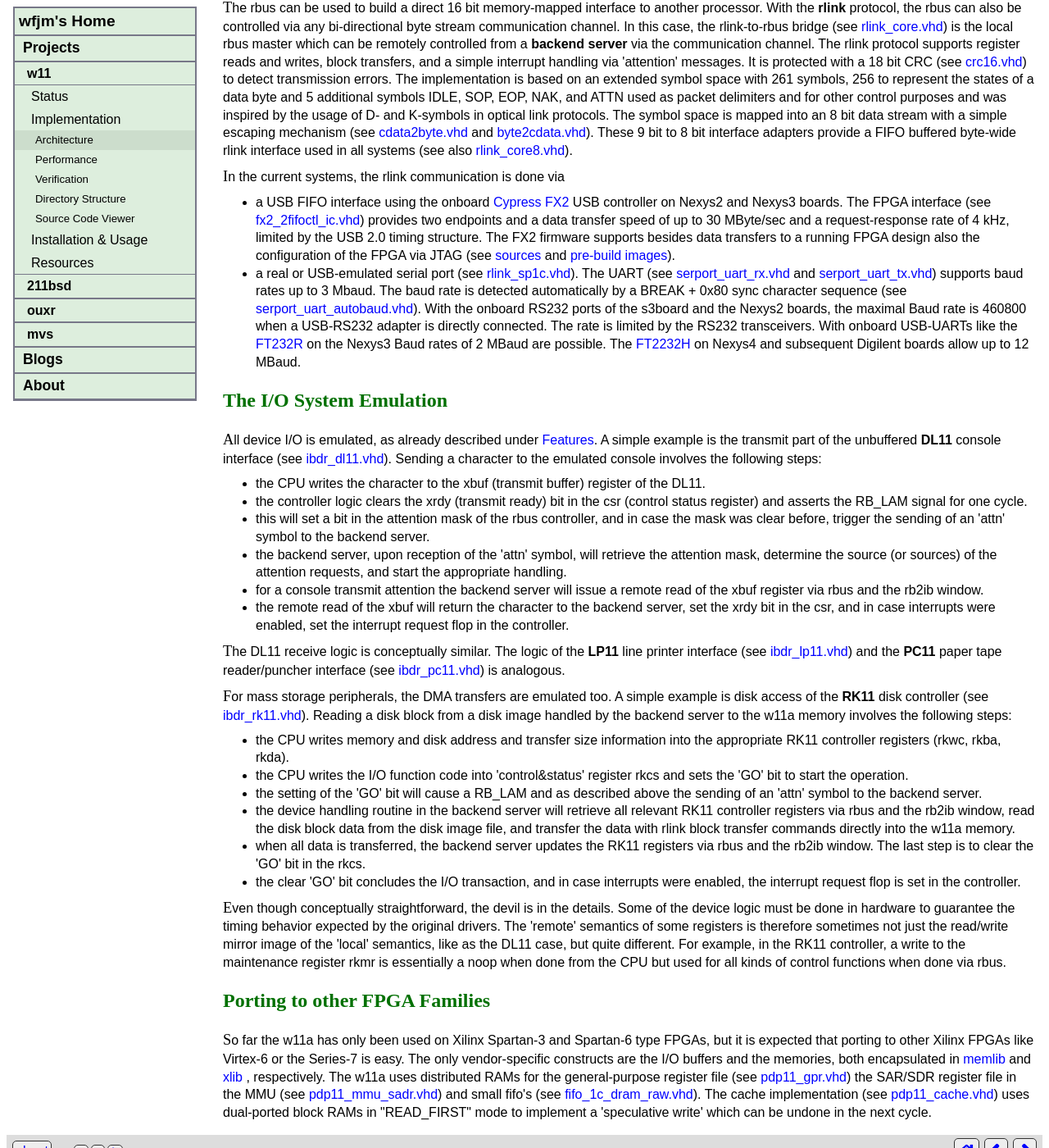
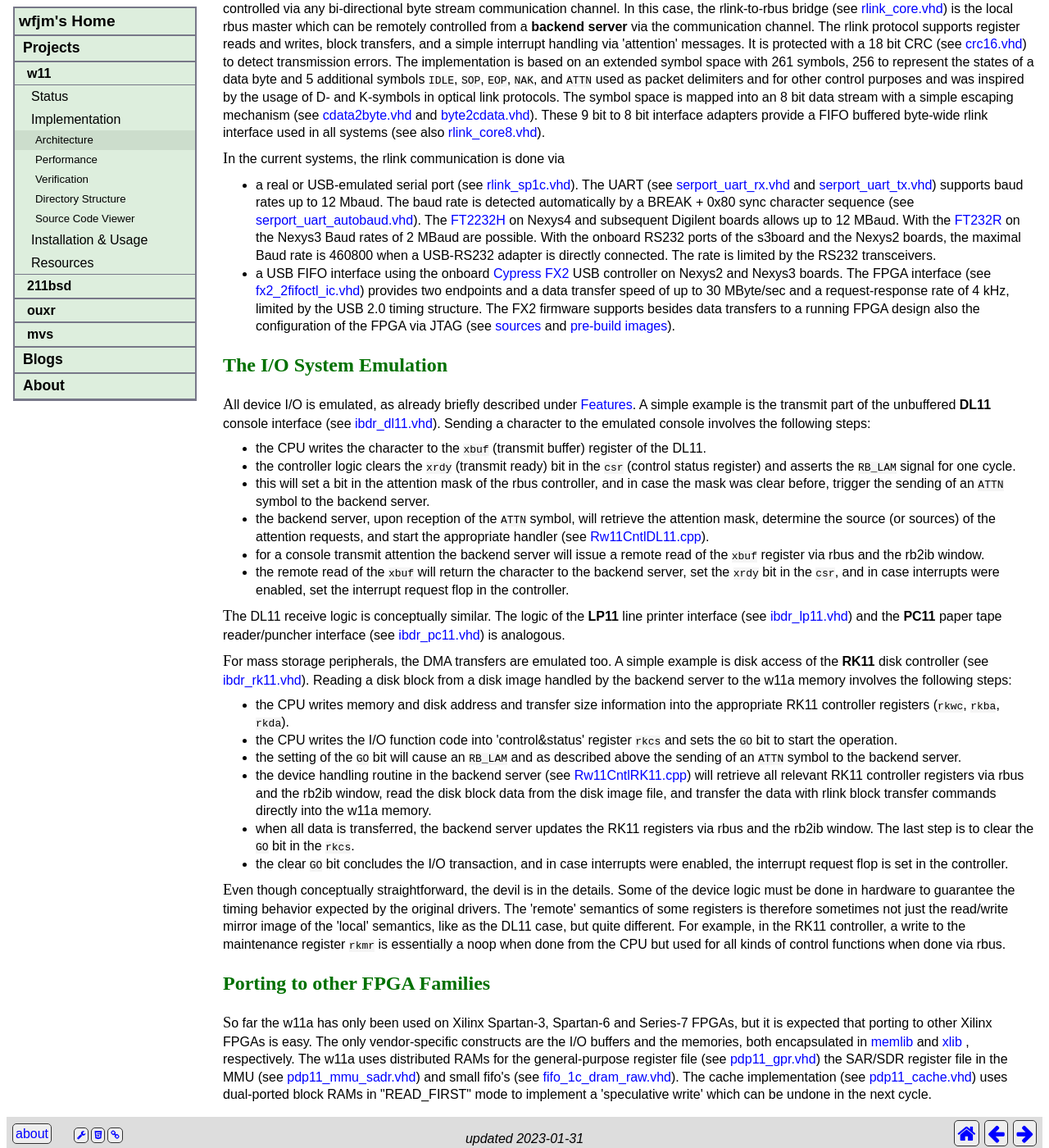
Before and after one commit to wfjm/wfjm.github.io, a Jekyll site: the page built from home/w11/impl/architecture.html, in a window 1280 px wide and 1400 px high, scrolled down 1177 px. Shown: the whole window at 82% size. Built offline with Jekyll 4.4.1, drawn with Linux system fonts in a browser that asks for light colours; some of the changed text lies outside the part shown.

Commit message:
update architecture description

```diff
--- a/home/w11/impl/architecture.html
+++ b/home/w11/impl/architecture.html
@@ -2,7 +2,7 @@
 title:  "Architecture"
 #
 my:
-  changedate: 2022-12-22
+  changedate: 2023-01-31
 ---
 
 {% capture caption_Fig_I_1 %}
@@ -120,8 +120,8 @@ the Digilent boards
 (see <a href="{{site.my.w11.blob}}/rtl/bplib/bpgen/sn_humanio_rbus.vhd">
     sn_humanio_rbus.vhd</a>).
 The rbus has a simple interrupt mechanism. A slave can ask for 'attention' by
-asserting the LAM signal for a cycle (side note: LAM for 'look-at-me' is a
-retro pun on
+asserting the <code>LAM</code> signal for a cycle (side note: LAM for
+'look-at-me' is a retro pun on
 <a href="https://en.wikipedia.org/wiki/Computer_Automated_Measurement_and_Control">
   CAMAC</a>,
 an instrumentation standard very often used with a PDP-11 in DAQ systems).
@@ -140,7 +140,8 @@ handling via 'attention' messages. It is protected with a 18 bit CRC (see
 <a href="{{site.my.w11.blob}}/rtl/vlib/comlib/crc16.vhd">crc16.vhd</a>)
 to detect transmission errors. The implementation is based on an extended symbol
 space with 261 symbols, 256 to represent the states of a data byte and 5
-additional symbols IDLE, SOP, EOP, NAK, and ATTN used as packet delimiters
+additional symbols <code>IDLE</code>, <code>SOP</code>, <code>EOP</code>,
+<code>NAK</code>, and <code>ATTN</code> used as packet delimiters
 and for other control purposes and was inspired by the usage of D- and
 K-symbols in optical link protocols. The symbol space is mapped into an
 8 bit data stream with a simple escaping mechanism (see
@@ -159,6 +160,28 @@ rlink interface used in all systems
 In the current systems, the rlink communication is done via
 </p>
 <ul>
+  <li> a real or USB-emulated serial port (see
+    <a href="{{site.my.w11.blob}}/rtl/vlib/rlink/rlink_sp1c.vhd">
+      rlink_sp1c.vhd</a>).
+    The UART (see
+    <a href="{{site.my.w11.blob}}/rtl/vlib/serport/serport_uart_rx.vhd">
+      serport_uart_rx.vhd</a>
+    and
+    <a href="{{site.my.w11.blob}}/rtl/vlib/serport/serport_uart_tx.vhd">
+      serport_uart_tx.vhd</a>)
+    supports baud rates up to 12 Mbaud. The baud rate is detected automatically
+    by a BREAK + 0x80 sync character sequence (see
+    <a href="{{site.my.w11.blob}}/rtl/vlib/serport/serport_uart_autobaud.vhd">
+      serport_uart_autobaud.vhd</a>).
+    The <a href="https://www.ftdichip.com/Products/ICs/FT2232H.html">FT2232H</a>
+    on Nexys4 and subsequent Digilent boards allows up to 12 MBaud.
+    With the
+    <a href="https://www.ftdichip.com/Products/ICs/FT232R.htm">FT232R</a>
+    on the Nexys3 Baud rates of 2 MBaud are possible.
+    With the onboard RS232 ports of the s3board and the Nexys2 boards, the
+    maximal Baud rate is 460800 when a USB-RS232 adapter is directly
+    connected. The rate  is limited by the RS232 transceivers.
+  </li>
   <li> a USB FIFO interface using the onboard
     <a href="http://www.cypress.com/products/ez-usb-fx2lp">
       Cypress FX2</a> USB controller
@@ -174,34 +197,11 @@ In the current systems, the rlink communication is done via
     <a href="{{site.my.w11.tree}}/tools/fx2/bin">pre-build images</a>).
   </li>
 
-  <li> a real or USB-emulated serial port (see
-    <a href="{{site.my.w11.blob}}/rtl/vlib/rlink/rlink_sp1c.vhd">
-      rlink_sp1c.vhd</a>).
-    The UART (see
-    <a href="{{site.my.w11.blob}}/rtl/vlib/serport/serport_uart_rx.vhd">
-      serport_uart_rx.vhd</a>
-    and
-    <a href="{{site.my.w11.blob}}/rtl/vlib/serport/serport_uart_tx.vhd">
-      serport_uart_tx.vhd</a>)
-    supports baud rates up to 3 Mbaud. The baud rate is detected automatically
-    by a BREAK + 0x80 sync character sequence (see
-    <a href="{{site.my.w11.blob}}/rtl/vlib/serport/serport_uart_autobaud.vhd">
-      serport_uart_autobaud.vhd</a>).
-    With the onboard RS232 ports of the s3board and the Nexys2 boards, the
-    maximal Baud rate is 460800 when a USB-RS232 adapter is directly
-    connected. The rate  is limited by the RS232 transceivers. With
-    onboard USB-UARTs like the
-    <a href="https://www.ftdichip.com/Products/ICs/FT232R.htm">FT232R</a>
-    on the Nexys3 Baud rates of 2 MBaud are possible. The
-    <a href="https://www.ftdichip.com/Products/ICs/FT2232H.html">FT2232H</a>
-    on Nexys4 and subsequent Digilent boards allow up to 12 MBaud.
-  </li>
-
 </ul>
 
 <h2 id="h_io_emulation">The I/O System Emulation</h2>
 <p>
-All device I/O is emulated, as already described under
+All device I/O is emulated, as already briefly described under
 <a href="/home/w11/impl/">Features</a>.
 A simple example is the transmit part
 of the unbuffered <b>DL11</b> console interface
@@ -209,22 +209,26 @@ of the unbuffered <b>DL11</b> console interface
 Sending a character to the emulated console involves the following steps:
 </p>
 <ul>
-  <li>the CPU writes the character to the xbuf (transmit buffer) register of
-      the DL11.</li>
-  <li>the controller logic clears the xrdy (transmit ready) bit in the
-      csr (control status register) and asserts the RB_LAM signal for
-      one cycle.</li>
-  <li>this will set a bit in the attention mask of the rbus controller, and
-      in case the mask was clear before, trigger the sending of an 'attn'
-      symbol to the backend server.</li>
-  <li>the backend server, upon reception of the 'attn' symbol, will
-      retrieve the attention mask, determine the source (or sources) of the
-      attention requests, and start the appropriate handling.</li>
+  <li>the CPU writes the character to the <code>xbuf</code> (transmit buffer)
+    register of the DL11.</li>
+  <li>the controller logic clears the <code>xrdy</code> (transmit ready) bit
+    in the <code>csr</code> (control status register) and asserts the
+    <code>RB_LAM</code> signal for one cycle.</li>
+  <li>this will set a bit in the attention mask of the rbus controller, and in
+    case the mask was clear before, trigger the sending of an <code>ATTN</code>
+    symbol to the backend server.</li>
+  <li>the backend server, upon reception of the <code>ATTN</code> symbol, will
+    retrieve the attention mask, determine the source (or sources) of the
+    attention requests, and start the appropriate handler (see
+    <a href="{{site.my.w11.blob}}/tools/src/librw11/Rw11CntlDL11.cpp">Rw11CntlDL11.cpp</a>).
+    </li>
   <li>for a console transmit attention the backend server will issue a
-      remote read of the xbuf register via rbus and the rb2ib window.</li>
-  <li>the remote read of the xbuf will return the character to the backend
-      server, set the xrdy bit in the csr, and in case interrupts were
-      enabled, set the interrupt request flop in the controller.</li>
+    remote read of the <code>xbuf</code> register via rbus and the rb2ib
+    window.</li>
+  <li>the remote read of the <code>xbuf</code> will return the character to
+    the backend server, set the <code>xrdy</code> bit in the <code>csr</code>,
+    and in case interrupts were enabled, set the interrupt request flop in
+    the controller.</li>
 </ul>
 <p>
 The DL11 receive logic is conceptually similar. The logic of the <b>LP11</b>
@@ -245,21 +249,26 @@ the w11a memory involves the following steps:
 </p>
 <ul>
   <li>the CPU writes memory and disk address and transfer size information
-      into the appropriate RK11 controller registers (rkwc, rkba, rkda).</li>
+    into the appropriate RK11 controller registers (<code>rkwc</code>,
+    <code>rkba</code>, <code>rkda</code>).</li>
   <li>the CPU writes the I/O function code into 'control&amp;status' register
-        rkcs and sets the 'GO' bit to start the operation.</li>
-  <li>the setting of the 'GO' bit will cause a RB_LAM and as described above
-      the sending of an 'attn' symbol to the backend server.</li>
-  <li>the device handling routine in the backend server will retrieve all
-      relevant RK11 controller registers via rbus and the rb2ib window, read
-      the disk block data from the disk image file, and transfer the data
-      with rlink block transfer commands directly into the w11a memory.</li>
+    <code>rkcs</code> and sets the <code>GO</code> bit to start the
+    operation.</li>
+  <li>the setting of the <code>GO</code> bit will cause an <code>RB_LAM</code>
+    and as described above the sending of an <code>ATTN</code> symbol to the
+    backend server.</li>
+  <li>the device handling routine in the backend server (see
+    <a href="{{site.my.w11.blob}}/tools/src/librw11/Rw11CntlRK11.cpp">Rw11CntlRK11.cpp</a>)
+    will retrieve all relevant RK11 controller registers via rbus and the
+    rb2ib window, read the disk block data from the disk image file, and
+    transfer the data with rlink block transfer commands directly into
+    the w11a memory.</li>
   <li>when all data is transferred, the backend server updates the RK11
-      registers via rbus and the rb2ib window. The last step is to clear the
-      'GO' bit in the rkcs.</li>
-  <li>the clear 'GO' bit concludes the I/O transaction, and in case
-      interrupts were enabled, the interrupt request flop is set in the
-      controller.</li>
+    registers via rbus and the rb2ib window. The last step is to clear the
+    <code>GO</code> bit in the <code>rkcs</code>.</li>
+  <li>the clear <code>GO</code> bit concludes the I/O transaction, and in case
+    interrupts were enabled, the interrupt request flop is set in the
+    controller.</li>
 </ul>
 <p>
 Even though conceptually straightforward, the devil is in the details.
@@ -267,17 +276,17 @@ Some of the device logic must be done in hardware to guarantee the timing
 behavior expected by the original drivers. The 'remote' semantics of
 some registers is therefore sometimes not just the read/write mirror image
 of the 'local' semantics, like as the DL11 case, but quite different.
-For example, in the RK11 controller, a write to the maintenance register rkmr
-is essentially a noop when done from the CPU but used for all kinds of
-control functions when done via rbus.
+For example, in the RK11 controller, a write to the maintenance register
+<code>rkmr</code> is essentially a noop when done from the CPU but used
+for all kinds of control functions when done via rbus.
 </p>
 
 <h2 id="h_porting">Porting to other FPGA Families</h2>
 <p>
-So far the w11a has only been used on Xilinx Spartan-3 and Spartan-6 type
-FPGAs, but it is expected that porting to other Xilinx FPGAs like Virtex-6
-or the Series-7 is easy. The only vendor-specific constructs
-are the I/O buffers and the memories, both encapsulated in
+So far the w11a has only been used on Xilinx Spartan-3, Spartan-6 and Series-7
+FPGAs, but it is expected that porting to other Xilinx FPGAs is easy.
+The only vendor-specific constructs are the I/O buffers and the memories,
+both encapsulated in
 <a href="{{site.my.w11.tree}}/rtl/vlib/memlib">memlib</a>
 and
 <a href="{{site.my.w11.tree}}/rtl/vlib/xlib">xlib</a>
```
Also changed, not shown: other parts of home/w11/impl/architecture.html (+5 -5 lines), home/w11/impl/index.html (+5 -6 lines).
